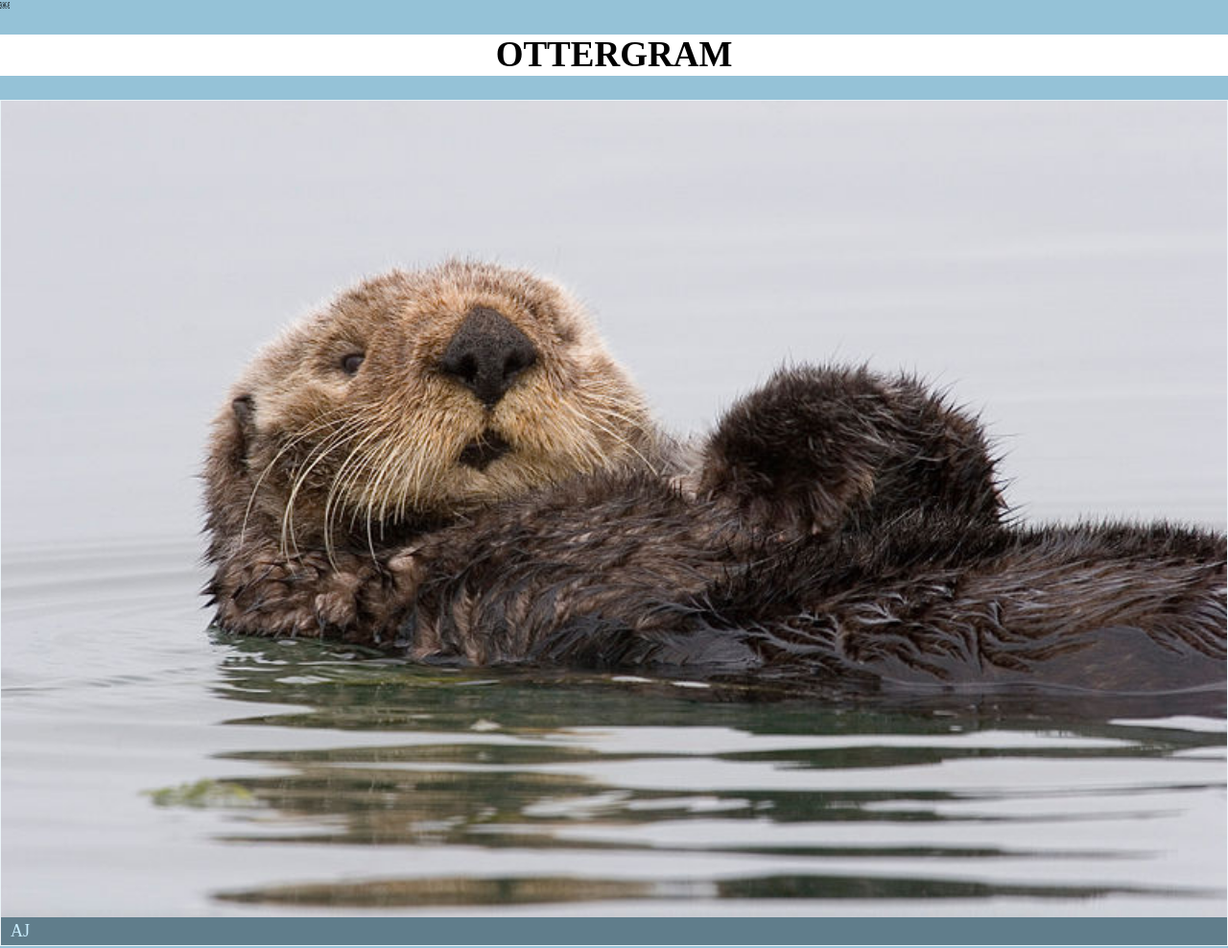
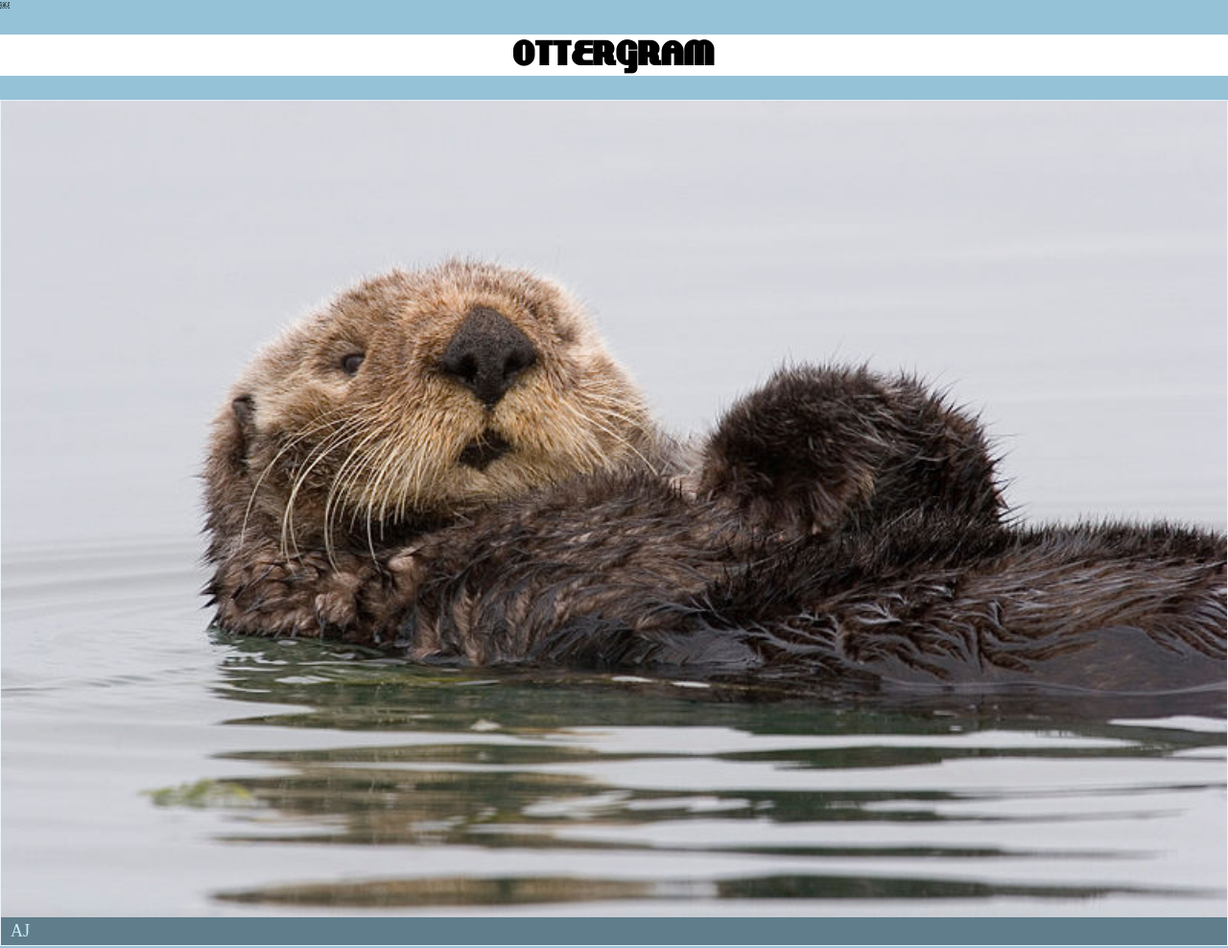
Before and after one commit to tomatrow/bnr-front-end, a plain HTML site: page ottergram/index.html in a window 1280 px wide. Shown: the top 988 px of the page at 96% size. Drawn offline with Linux system fonts and the light colour scheme.

Commit message:
Apply lakeshore to title

```diff
--- a/ottergram/stylesheets/styles.css
+++ b/ottergram/stylesheets/styles.css
@@ -21,6 +21,7 @@ a {
 .logo-text {
     background: white;
 
+    font-family: 'lakeshore';
     font-size: 37px;
     text-align: center;
     text-transform: uppercase;
```
